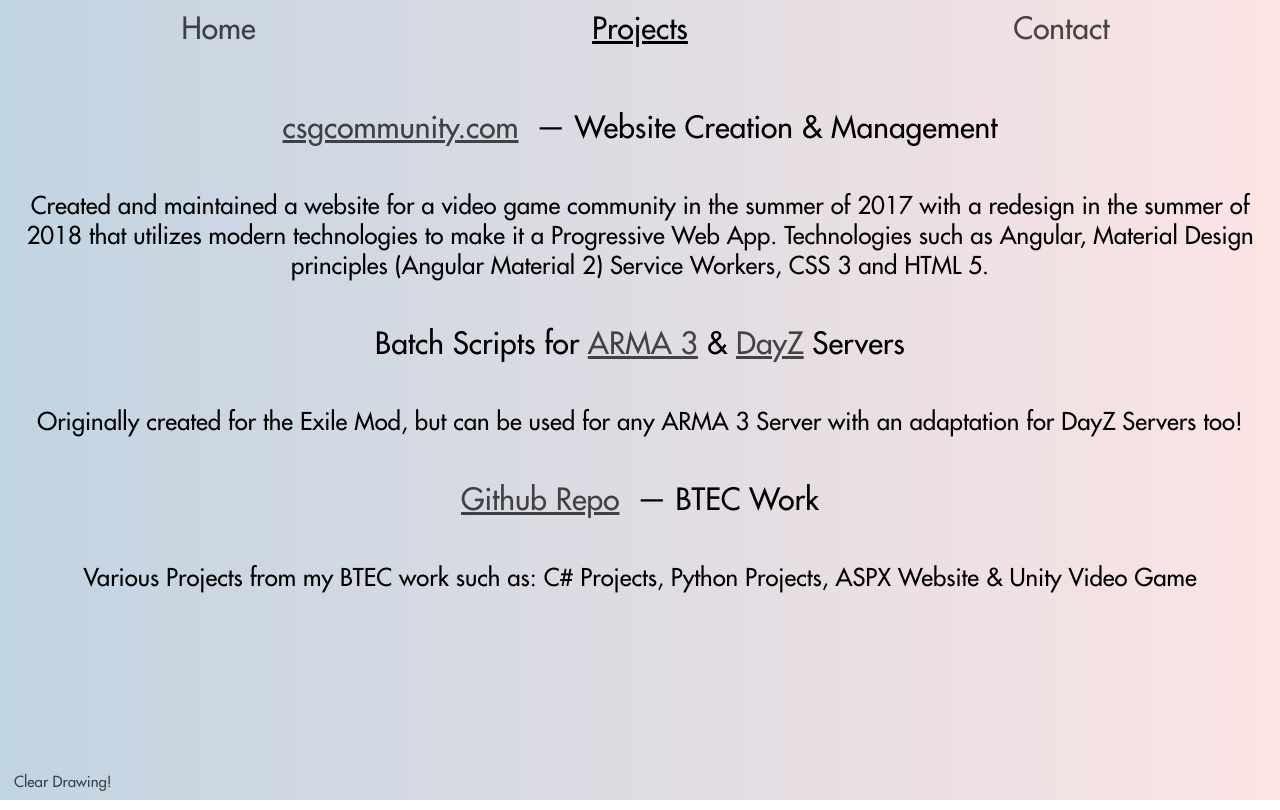
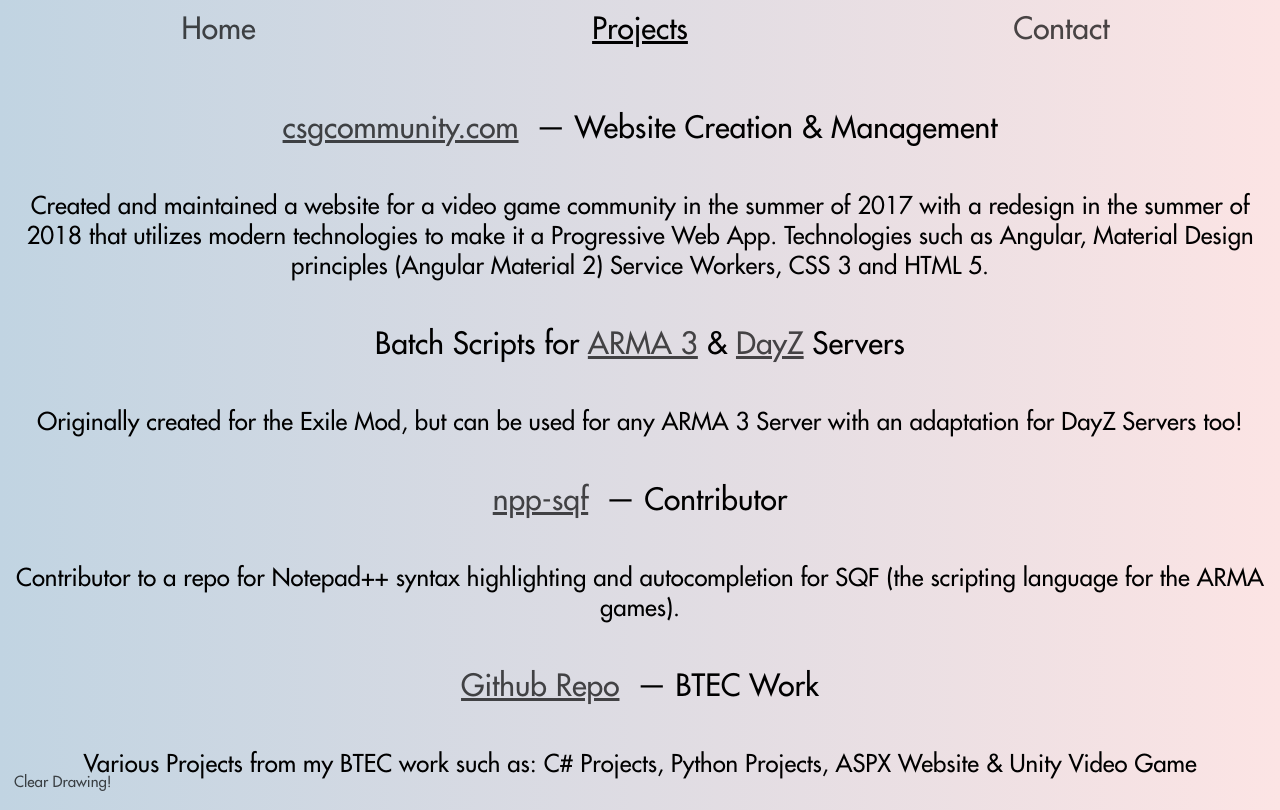
Before and after one commit to DannyDorito/jallison.co.uk, an Angular app: page /projects in a window 1280 px wide. Built offline with nearby package versions, Linux system fonts and the light colour scheme; no server answers.

Commit message:
added npp-sqf

```diff
--- a/src/app/projects/projects.component.html
+++ b/src/app/projects/projects.component.html
@@ -17,6 +17,13 @@
     too!
   </p>
   <h4>
+    <a href="https://github.com/Sanjo/npp-sqf">npp-sqf</a>
+    &nbsp;— Contributor
+  </h4>
+  <p>
+    Contributor to a repo for Notepad++ syntax highlighting and autocompletion for SQF (the scripting language for the ARMA games).
+  </p>
+  <h4>
     <a href="https://github.com/DannyDorito/BTEC-Work">Github Repo</a>
     &nbsp;— BTEC Work
   </h4>
```
